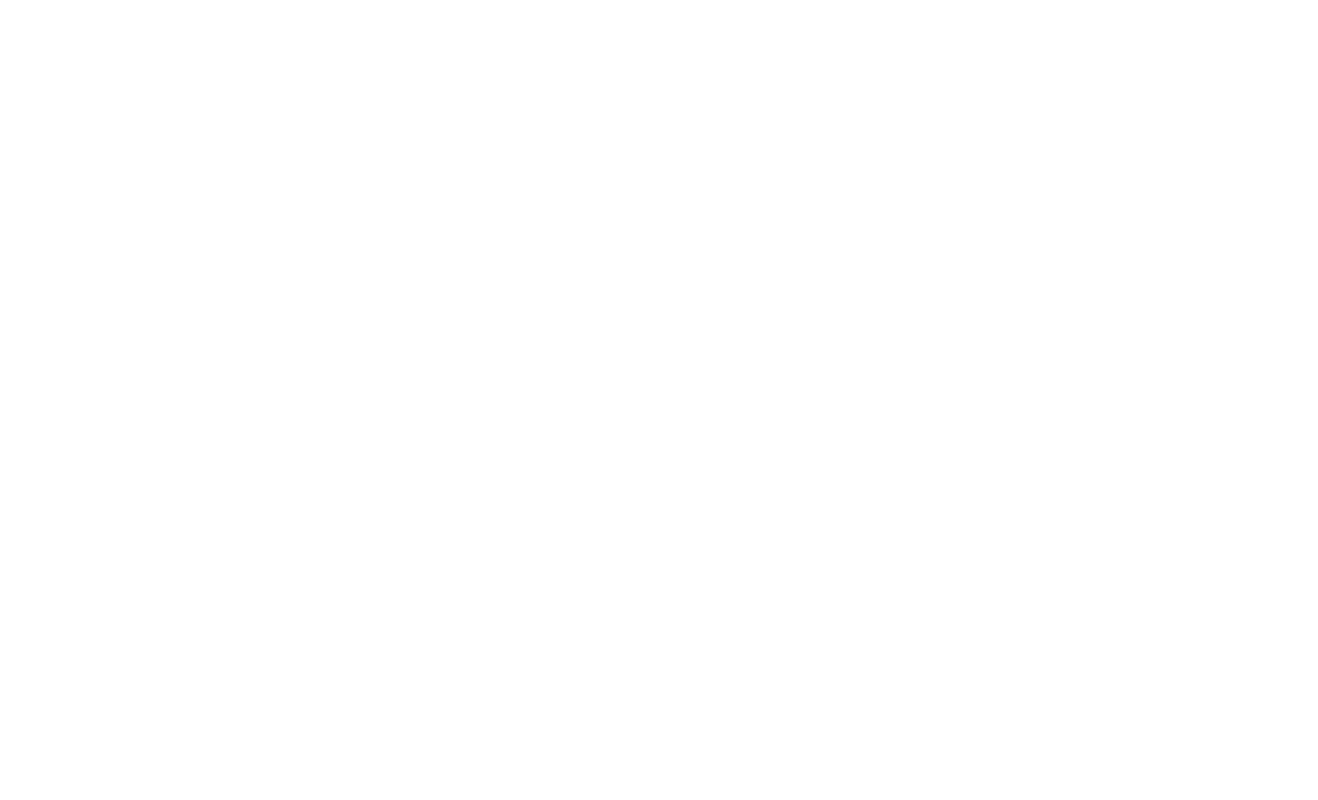
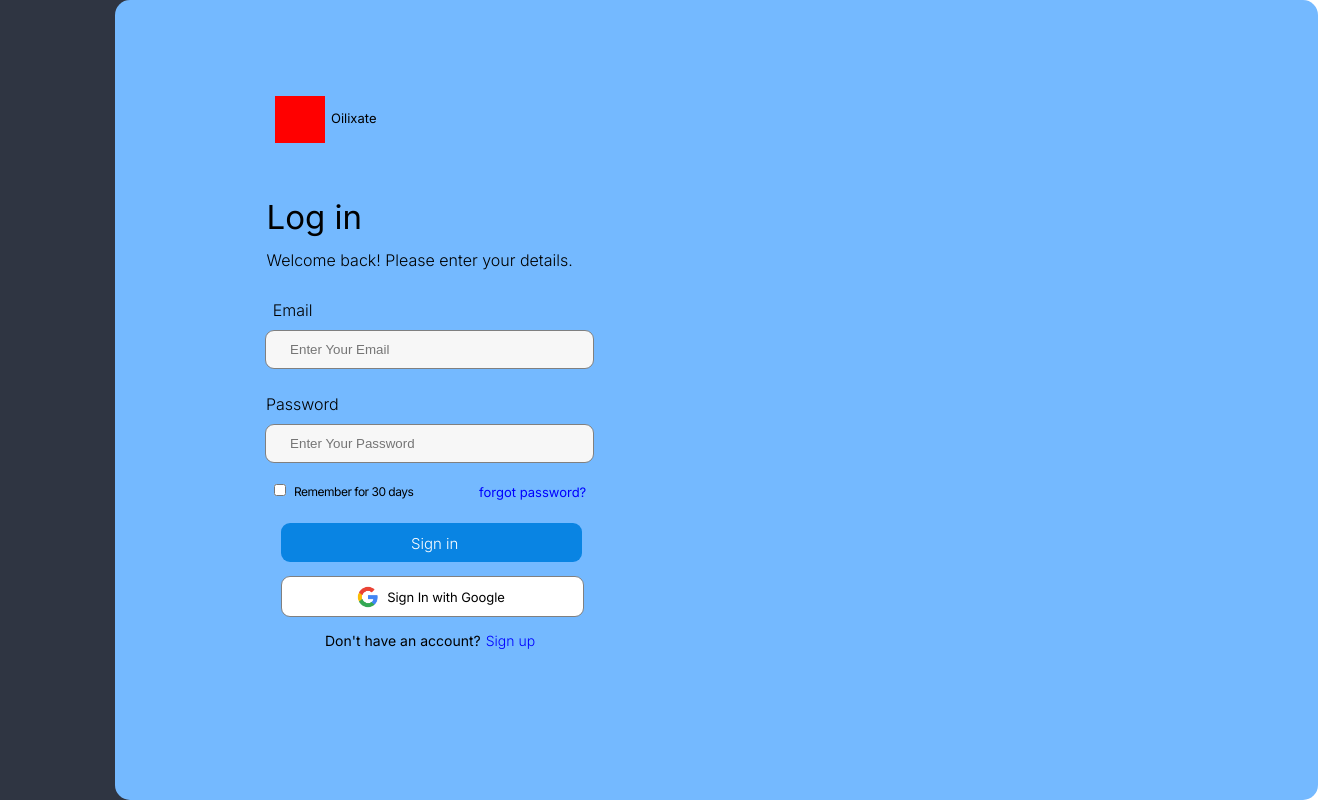
Before and after one commit to Tsebo200/Oilixate, a React (Create React App) app in the folder client/: page / in a window 1280 px wide. Shown: the whole page, 1318 px wide, since content can reach past the window. Built offline with nearby package versions, Linux system fonts and the light colour scheme.

Commit message:
Sign-In front end complete

```diff
--- a/client/src/App.js
+++ b/client/src/App.js
@@ -13,7 +13,7 @@
     <meta name="description" content="E-commerce website on Medicinal Oils" />
     </Helmet>
     <Routes>
-    <Route path="/" element={<Login/>}></Route>
+    <Route path="/" element={<><Login/></>}></Route>
     </Routes>
     </div>
   );
--- a/client/src/components/Login.js
+++ b/client/src/components/Login.js
@@ -4,7 +4,28 @@
 const Login = () => {
     return(
         <>
-            <div className="main-container"></div>
+        <div className="main-container">
+        <div className='sign-container'>
+            <div className='left'>
+                <div className='sign-logo'></div>
+                <p className='oilixate'>Oilixate</p>
+                <p className='login-text'>Log in</p>
+                <p className='welcome-login-text'>Welcome back! Please enter your details.</p>
+                <p className='email-text'>Email</p>
+                <form><input className='email-input' type={'email'} placeholder={"Enter Your Email"} /*onChange={emailVal}*/></input></form>
+                <p className='password-text'>Password</p>
+                <form><input className='password-input' type={'password'} placeholder={"Enter Your Password"} /*onChange={passwordVal}*/></input></form>
+                <form><input className='check-box' type={'checkbox'}></input><label>Remember for 30 days</label></form>
+                <p className='forgot-password-text'>forgot password?</p>
+                <div className='signIn-btn-container' /*onClick={handleSubmit}*/>
+                    <p className='signIn-btn-text'>Sign in</p>
+                </div>
+                <div className='SignIn-Google-btn'><p className='Sign-Google-text'>Sign In with Google</p></div>
+                <p className='no-account-text'>Don't have an account?</p><a href='register'><p className='signup-text'>Sign up</p></a>
+            </div>
+            <div className='right'></div>
+        </div>
+        </div>
         </>
     )
 }
--- a/client/src/index.css
+++ b/client/src/index.css
@@ -1,10 +1,245 @@
+@import url('https://fonts.googleapis.com/css2?family=Inter:wght@200;300;400&display=swap');
 html, body, p, li, ul, h1{
   margin: 0;
   padding: 0;
 }
 
-main-container{
+.main-container{
   width: 100%;
   height: 100vh;
   background-color: #2F3542;
+  float: left;
 }
+
+.sign-container{
+  width: 1203px;
+  height: 100vh;
+  margin-left: 115px;
+  border-radius: 15px;
+  background-color: #74B9FF;
+  float: left;
+}
+
+.left{
+  width: 602px;
+  height: 100%;
+  border-radius: 15px 0px 0px 15px;
+  background-color: transparent;
+  margin-left: 50px;
+  float: left;
+}
+
+.sign-logo{
+  width: 50.45px;
+  height: 47.09px;
+  margin-top: 96px;
+  margin-left: 110px;
+  background-color: red;
+  /* background-image: url("../src/Assets/Logo.png"); */
+  background-repeat: no-repeat;
+  background-position: center;
+  background-size: cover;
+  float: left;
+}
+
+.sign-logo:hover{
+  /* background-image: url("../src/Assets/Logo\ Hover.png"); */
+
+  float: left;
+}
+
+.oilixate{
+  font-family: 'Inter';
+  font-weight: 400;
+  font-size: 13px;
+  margin-top: 110px;
+  margin-left: 5.55px;
+  float: left;
+}
+
+.right{
+  width: 602px;
+  height: 100vh;
+  margin-left: 601px;
+  margin-top: -100vh;
+  border-radius: 0px 15px 15px 0px;
+  /* background-image: url("../src/Assets/right.jpg"); */
+  background-repeat: no-repeat;
+  background-position: center;
+  background-size: cover;
+  float: left;
+}
+
+.login-text{
+  margin-top: 197px;
+  margin-left: -110px;
+  font-family: 'Inter';
+  font-weight: 400;
+  font-size: 33px;
+  float: left;
+}
+
+.welcome-login-text{
+  margin-top: 250px;
+  margin-left: -110px;
+  font-family: 'Inter';
+  font-weight: 300;
+  float: left;
+}
+
+
+.email-text{
+  margin-top: 300px;
+  margin-left: -300px;
+  font-family: 'Inter';
+  font-weight: 300;
+  float: left;
+}
+
+.password-text{
+  margin-top: 25px;
+  margin-left: 101px;
+  font-family: 'Inter';
+  font-weight: 300;
+  float: left;
+}
+
+.email-input{
+  width: 301px;
+  height: 35px;
+  border: 1px solid grey;
+  background-color: #f7f7f7;
+  border-radius: 9px;
+  padding-left: 4%;
+  margin-top: 60px;
+  margin-left: 100px;
+  float: left;
+}
+
+.password-input{
+  width: 301px;
+  height: 35px;
+  /* outline-style: none; */
+  border: 1px solid grey;
+  background-color: #f7f7f7;
+  border-radius: 9px;
+  padding-left: 4%;
+  margin-top: 10px;
+  margin-left: 100px;
+  float: left;
+}
+
+.check-box{
+  width: 12px;
+  height: 12px;
+  margin-left: -320px;
+  margin-top: 70px;
+  background-color: white;
+  float: left;
+}
+
+label{
+  font-size: 12px;
+  font-family: 'Inter';
+  letter-spacing: -0.042em;
+  font-weight: 400;
+  margin-left: -300px;
+  margin-top: 70px;
+  float: left;
+}
+
+.forgot-password-text{
+  margin-top: 70px;
+  margin-left: -115px;
+  font-size: 13px;
+  font-family: 'Inter';
+  font-weight: 400;
+  color: blue;
+  float: left;
+}
+
+.signIn-btn-container{
+  width: 301px;
+  height: 39px;
+  margin-left: 116px;
+  margin-top: 60px;
+  border-radius: 9px;
+  background-color: #0984e3;
+  float: left;
+}
+
+.btn-container:hover{
+  background-color: #2F3542;
+  cursor: pointer;
+}
+
+.signIn-btn-text{
+  font-size: 15px;
+  font-family: 'Inter';
+  font-weight: 300;
+  margin-left: 130px;
+  margin-top: 11px;
+  color: white;
+  float: left;
+}
+
+.no-account-text{
+  font-size: 14px;
+  font-family: 'Inter';
+  font-weight: 400;
+  margin-top: 15px;
+  margin-left: 160px;
+  float: left;
+}
+
+.signin-text{
+  cursor: pointer;
+  font-size: 14px;
+  font-family: 'Inter';
+  font-weight: 300;
+  margin-top: 15px;
+  margin-left: 5px;
+  color: blue;
+  float: left;
+}
+
+.signup-text{
+  cursor: pointer;
+  font-size: 14px;
+  font-family: 'Inter';
+  font-weight: 300;
+  margin-top: 15px;
+  margin-left: 5px;
+  color: blue;
+  float: left;
+}
+
+.signup-text:hover{
+  cursor: pointer;
+  color: white;
+}
+
+.SignIn-Google-btn{
+  width: 301px;
+  height: 39px;
+  border: 1px solid grey;
+  margin-left: 116px;
+  margin-top: 14px;
+  background-image: url("../src/assets/Google.png");
+  background-repeat: no-repeat;
+  background-position: 75px;
+  background-size: 22px 22px;
+  border-radius: 9px;
+  background-color: white;
+  float: left;
+}
+
+.Sign-Google-text{
+  font-family: 'Inter';
+  font-weight: 400px;
+  font-size: 13px;
+  line-height: 16px;
+  letter-spacing: -0.006em;
+  margin-left: 27px;
+  margin-top: 12px;
+}
--- a/client/src/index.js
+++ b/client/src/index.js
@@ -2,7 +2,6 @@
 import ReactDOM from 'react-dom/client';
 import './index.css';
 import App from './App';
-import reportWebVitals from './reportWebVitals';
 import { BrowserRouter } from 'react-router-dom';
 
 const root = ReactDOM.createRoot(document.getElementById('root'));
@@ -15,4 +14,3 @@
 // If you want to start measuring performance in your app, pass a function
 // to log results (for example: reportWebVitals(console.log))
 // or send to an analytics endpoint. Learn more: https://bit.ly/CRA-vitals
-reportWebVitals();
--- a/client/src/reportWebVitals.js
+++ /dev/null
@@ -1,13 +0,0 @@
-const reportWebVitals = onPerfEntry => {
-  if (onPerfEntry && onPerfEntry instanceof Function) {
-    import('web-vitals').then(({ getCLS, getFID, getFCP, getLCP, getTTFB }) => {
-      getCLS(onPerfEntry);
-      getFID(onPerfEntry);
-      getFCP(onPerfEntry);
-      getLCP(onPerfEntry);
-      getTTFB(onPerfEntry);
-    });
-  }
-};
-
-export default reportWebVitals;
```
Also changed, not shown: client/src/setupTests.js (deleted, +0 -5 lines), client/src/assets/Google.png (added).
